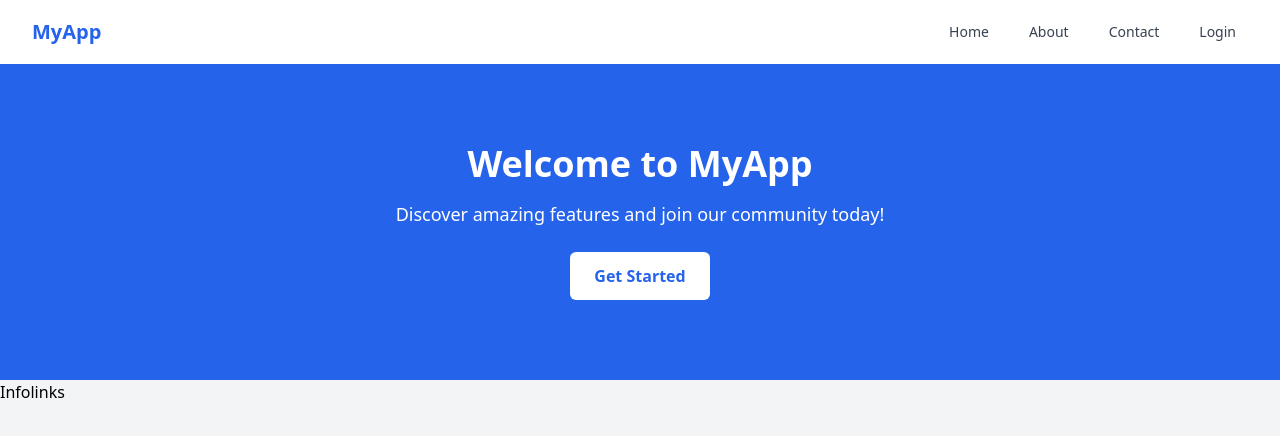
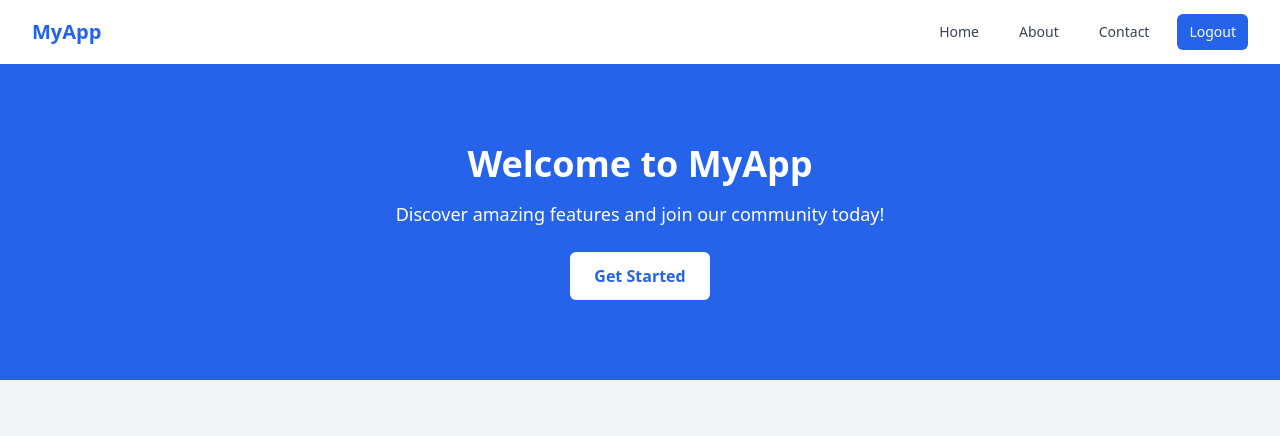
Before and after one commit to Vibuddha94/afsd-demo-web, a plain HTML site: page home.html in a window 1280 px wide. Drawn offline with nearby package versions, Linux system fonts and the light colour scheme.

Commit message:
navigate to login when logout close #2

```diff
--- a/home.html
+++ b/home.html
@@ -25,8 +25,8 @@
                         class="text-gray-700 hover:text-blue-600 px-3 py-2 rounded-md text-sm font-medium">About</a>
                     <a href="#contact"
                         class="text-gray-700 hover:text-blue-600 px-3 py-2 rounded-md text-sm font-medium">Contact</a>
-                    <a href="index.html"
-                        class="text-gray-700 hover:text-blue-600 px-3 py-2 rounded-md text-sm font-medium">Login</a>
+                    <button onclick="window.location.href='index.html'"
+                        class="bg-blue-600 text-white px-3 py-2 rounded-md text-sm font-medium hover:bg-blue-700 transition duration-200">Logout</button>
                 </div>
                 <!-- Mobile Menu Button -->
                 <div class="md:hidden flex items-center">
@@ -49,8 +49,8 @@
                     class="text-gray-700 hover:text-blue-600 block px-3 py-2 rounded-md text-base font-medium">About</a>
                 <a href="#contact"
                     class="text-gray-700 hover:text-blue-600 block px-3 py-2 rounded-md text-base font-medium">Contact</a>
-                <a href="index.html"
-                    class="text-gray-700 hover:text-blue-600 block px-3 py-2 rounded-md text-base font-medium">Login</a>
+                <button onclick="window.location.href='index.html'"
+                    class="w-full text-left bg-blue-600 text-white px-3 py-2 rounded-md text-base font-medium hover:bg-blue-700 transition duration-200">Logout</button>
             </div>
         </div>
     </nav>
@@ -66,8 +66,6 @@
         </div>
     </section>
 
-    Infolinks
-
     <script src="home.js"></script>
 </body>
 
```
